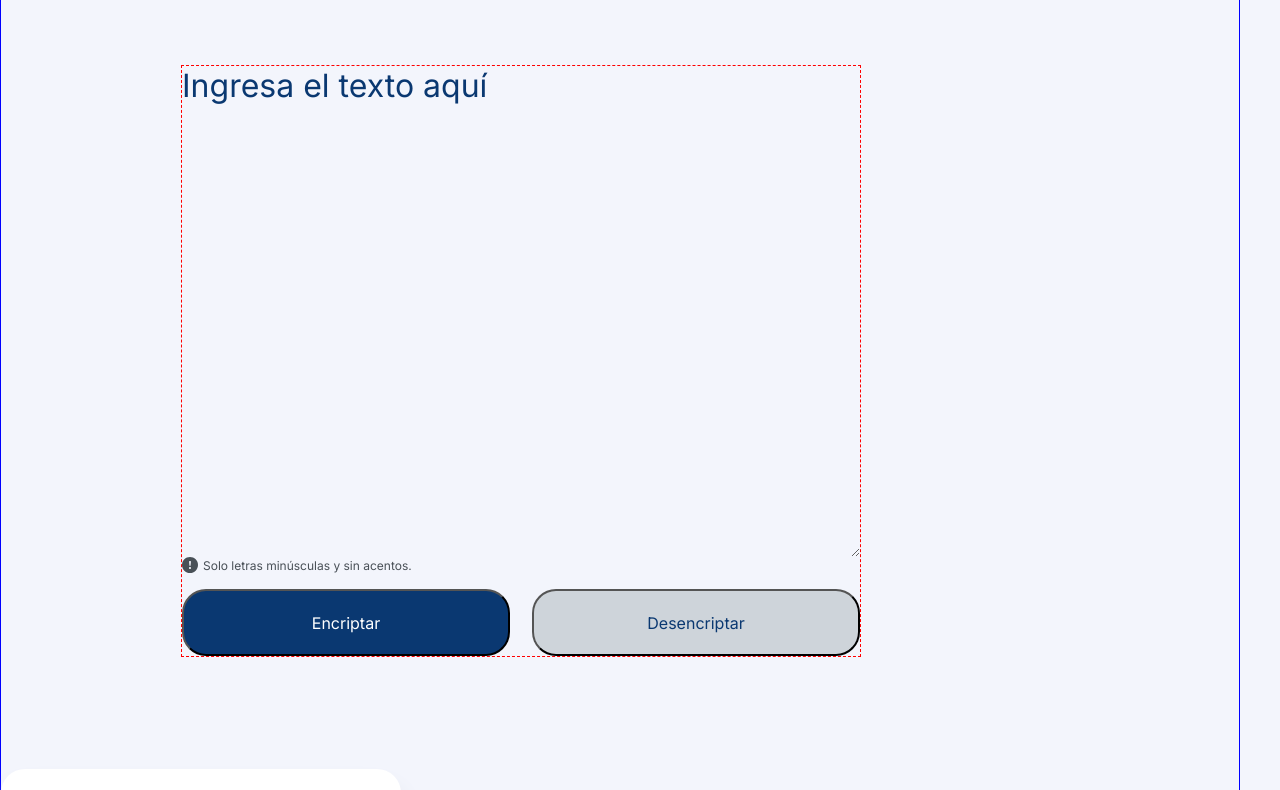
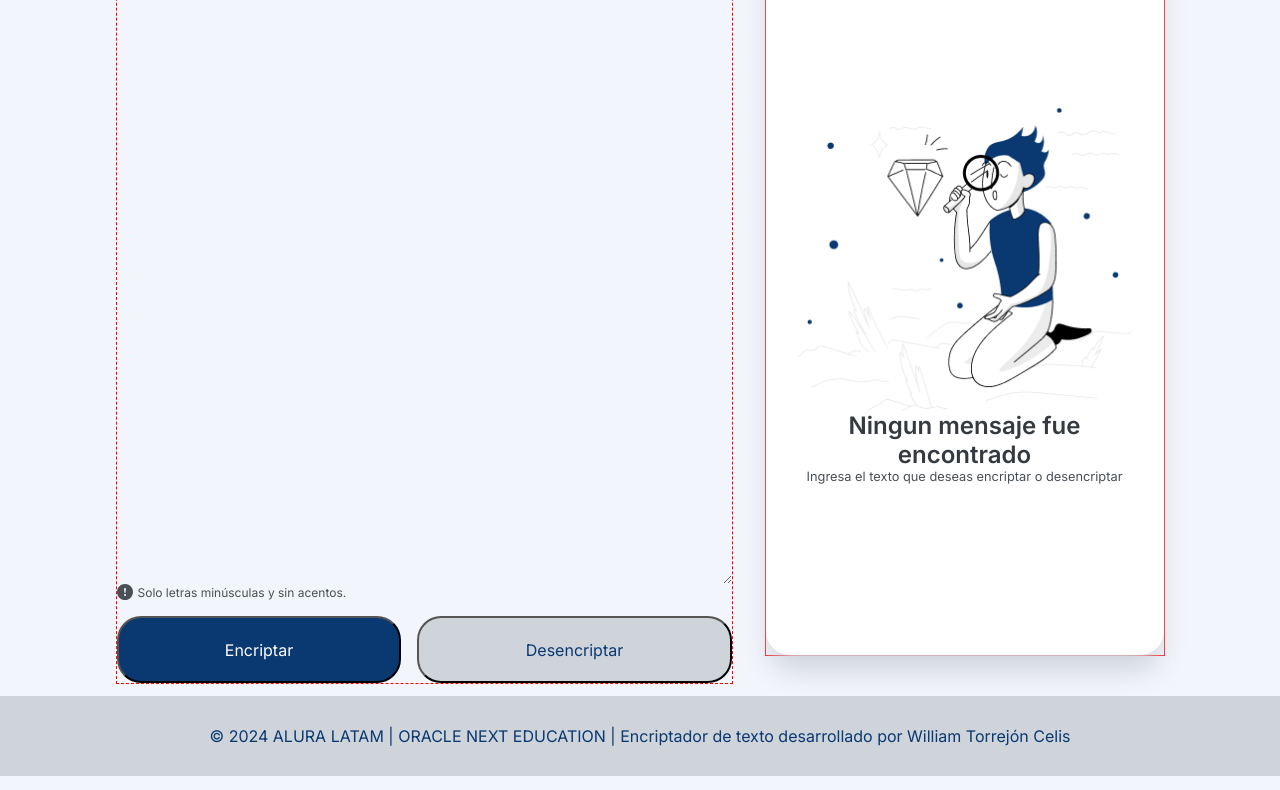
Before and after one commit to wtorrejon/encriptador, a plain HTML site: page index.html in a window 1280 px wide. Shown: the part 104-894 px from the top of the page. Drawn offline with nearby package versions, Linux system fonts and the light colour scheme.

Commit message:
se enviaron cambios en el css

```diff
--- a/index.html
+++ b/index.html
@@ -118,7 +118,7 @@
       </div>
     </main>
     <!-- Pie de página -->
-    <footer>
+    <footer class="footer">
       <div class="copyrith">
         <p>
           © 2024 ALURA LATAM | ORACLE NEXT EDUCATION | Encriptador de texto
--- a/styles/styles.css
+++ b/styles/styles.css
@@ -25,12 +25,12 @@
     display: none;
 }
 /* ----------------------------------------- */
+html{
+    height: 100vh;
+}
 body {
     font-family: 'Poppins', sans-serif;
     background-color: #F3F5FC;
-    height: 100vh;
-    width: 100%;
-    position: absolute;
 
 }
 
@@ -48,30 +48,30 @@ header .about{
 /* ====================================== */
 /* ============   MAIN   ============= */
 /* ====================================== */
-
 main{
-    width: 100%;
+    display: block;
 }
 .hero{
-
-    display: grid;
+    display: flex;
+    justify-content: center;
+    align-items: center;
+    flex-wrap: nowrap;
+    width: 100%;
+    height: 100vh;
     gap: 2rem;
     grid-auto-rows: 100vh;
     grid-template-columns: repeat(auto-fill, minmax(680px, 1fr));
     background-color: var(--ligth-blue-100);
-    margin-right: 40px;
-    border: 1px solid blue;
+    padding: 40px;
+
 }
 /* ====================================== */
 /* =======   SECCION ENCRIPTADO  ======== */
 /* ====================================== */
 .wrapper__Text{
-    max-width: 680px;
-    min-width: 350px;
-    height: auto;
-    margin-top: 168px;
-    margin-bottom: 40px;
-    margin-left: 180px;
+    flex-grow: 0;
+    width: auto;
+    height: fit-content;
     border: 1px dashed red;
     display: flex;
     flex-direction: column;
@@ -110,11 +110,14 @@ main{
 .wrapper__buttons{
     display: flex;
     justify-content: space-between;
+    align-items: center;
+    flex-wrap: nowrap;
     gap: 16px;
-    width: 100%;
+    width: auto;
 }
 .wrapper__buttons .btn{
-    width: 328px;
+    flex-grow: 1;
+    width: auto;
     height: 67px;
     border-radius: 24px;
     font-size: 16px;
@@ -161,12 +164,11 @@ main{
 /* ====================================== */
 
 .wrapper__result{
+    flex-grow: 0;
     max-width: 400px;
     min-width: 200px;
     height: 100%;
-    /* border: 1px solid red; */
-    padding-top: 40px;
-    padding-bottom: 40px;
+    border: 1px solid red;
 }
 .container__result{
     display: flex;
@@ -180,6 +182,17 @@ main{
     padding: 2rem;
     border-radius: 24px;
     box-shadow: 0px 20px 29px -5px var(--gray-100);
+}
+.container__card{
+    display: flex;
+    flex-direction: column;
+    justify-content: center;
+    align-items: center;
+}
+.container__card img{
+    object-fit: cover;
+    width: 100%;
+    height: 100%;
 }
 .titulo__mensaje {
     font-size: 1.5rem;
@@ -195,7 +208,7 @@ main{
 }
 .result{
     width: 100%;
-    height: 485px;
+    height: 100%;
     padding: 20px;
     font-weight: 400;
     font-size: 24px;
```
Also changed, not shown: assets/img/backgrouns/Muñeco.svg (added).
